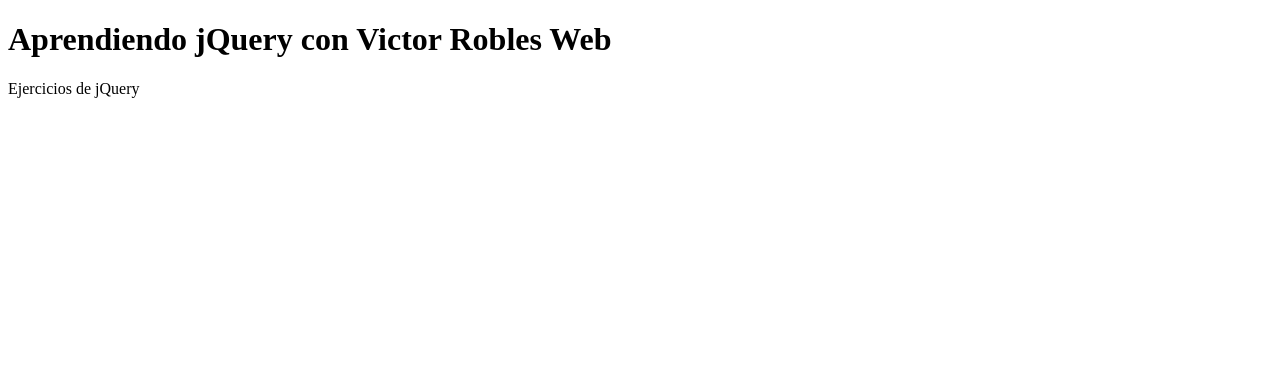
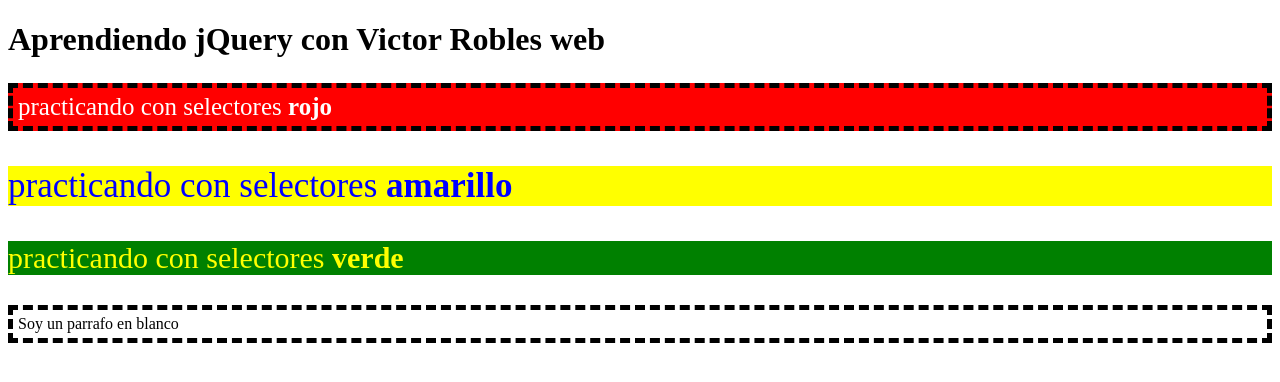
Before and after one commit to AngelDHackerman/javaScriptEnProfundidad, a plain HTML site: page jQuery/index.html in a window 1280 px wide. Drawn offline with Linux system fonts and the light colour scheme.

Commit message:
terminada la clase de jQuery

```diff
--- a/jQuery/index.html
+++ b/jQuery/index.html
@@ -5,11 +5,24 @@
   <meta http-equiv="X-UA-Compatible" content="IE=edge">
   <meta name="viewport" content="width=device-width, initial-scale=1.0">
   <title>Aprendiendo jQuery</title>
-  <script src="./jQueryJS/jQuery.js"></script>
+  <script src="./jQueryJS/selectoresJQuery.js"></script>
   <script src="./jQueryJS/jquery-3.6.0.min.js"></script>
+  <style>
+    .zebra {
+      border: 5px dashed black;
+    }
+  </style>
 </head>
 <body>
-  <h1>Aprendiendo jQuery con Victor Robles Web</h1>
-  <p>Ejercicios de jQuery</p>
+
+  <h1>Aprendiendo jQuery con Victor Robles web</h1>
+
+  <p id="rojo" class="zebra">practicando con selectores <strong>rojo</strong></p>
+  <p id="amarillo" class="sinBorde">practicando con selectores <strong>amarillo</strong></p>
+  <p id="verde" class="sinBorde">practicando con selectores <strong>verde</strong></p>
+
+  <p class="zebra">Soy un parrafo en blanco</p>
+
+
 </body>
 </html>
--- a/jQuery/jQueryJS/jQuery.js
+++ /dev/null
@@ -1,52 +0,0 @@
-'use strict'
-window.addEventListener('load', () => {
-
-$(document).ready(function() {
-  console.log('jQuery y la web cargados')
-})
-
-
-
-
-
-
-
-
-
-
-
-
-
-
-
-
-
-
-
-
-
-
-
-
-
-
-
-
-
-
-
-
-
-
-
-
-
-
-
-
-
-
-
-
-
-})
--- /dev/null
+++ b/jQuery/jQueryJS/selectoresJQuery.js
@@ -0,0 +1,64 @@
+'use strict'
+window.addEventListener('load', () => {
+
+// $ se refiere el objeto jQuery, es lo mismo que escribir jQuery(document).ready
+
+$(document).ready(() => {   //Asi se comprueba si jQuery esta listo o no.
+
+              //Selector de ID
+
+  $('#rojo').css('background', 'red')
+            .css('color', 'white')
+            .css('font-size', '25px');
+
+  $('#amarillo').css('background', 'yellow')
+                .css('color', 'blue')
+                .css('font-size', '35px');
+
+  $('#verde').css('background', 'green')
+              .css('color', 'yellow')
+              .css('font-size', '30px');
+
+
+                //Selector de Clase
+
+  let miClase =  $('.zebra').css('padding', '5px');
+
+  let agregarBorde = $('.sinBorde');
+
+  agregarBorde.click(function () {
+    console.log('click dado!!')
+    $(this).addClass('zebra');
+  })
+
+
+  console.log(miClase);
+
+                //Selectores de Etiqueta
+
+  let parrafos = $('p');
+    if ($(this).hasClass('zebra')) {
+      $(this).removeClass('zebra');
+    }
+  parrafos.click(function() {
+  })
+
+
+
+
+
+
+
+
+
+
+
+
+
+
+
+
+
+
+})
+})
```
